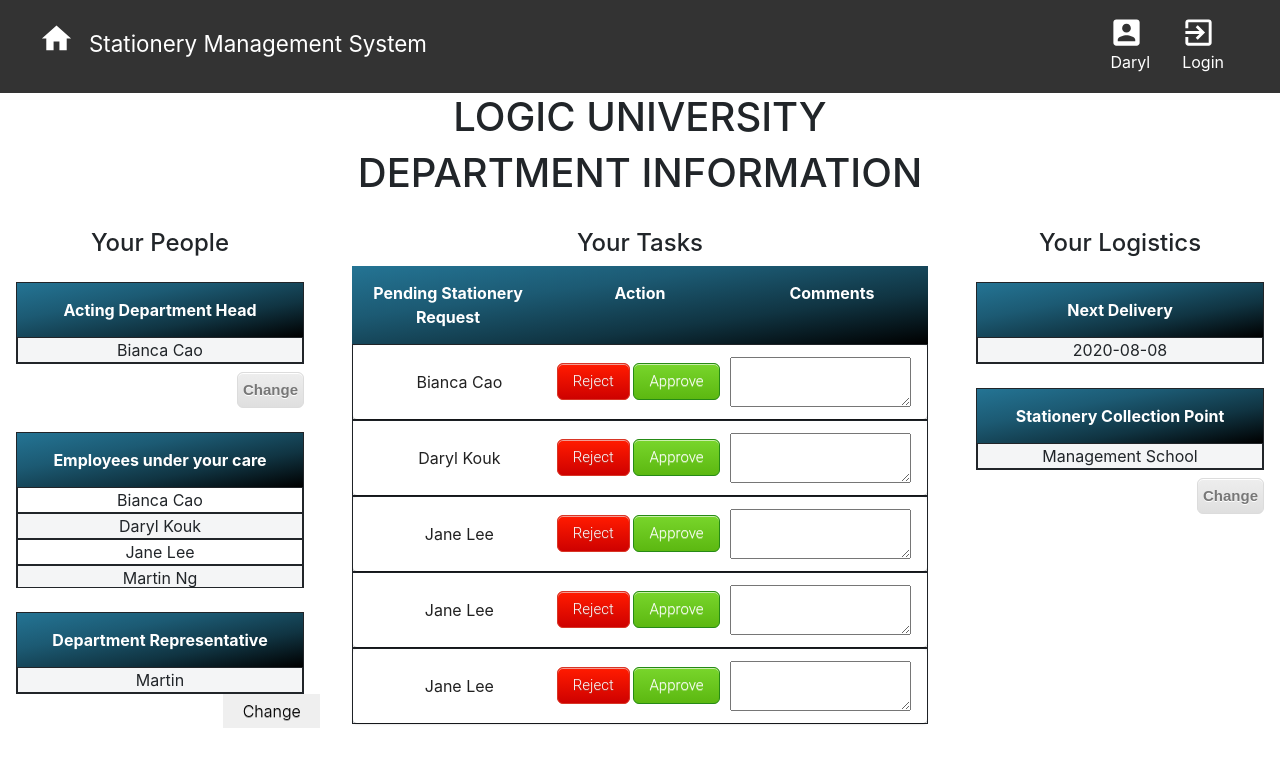
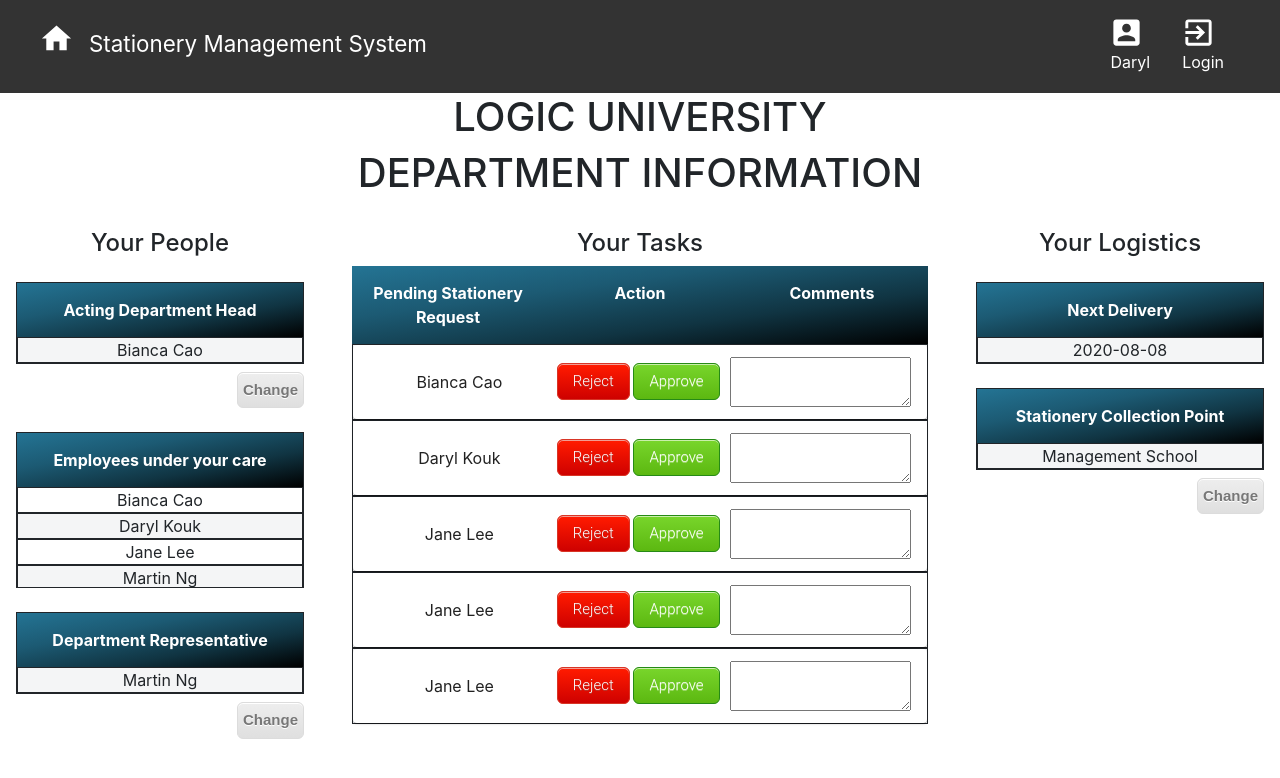
Before and after one commit to Martindreamz/Front-End-AD-Project, a React (Create React App) app: page /manager in a window 1280 px wide. Shown: the top 778 px of the page. Built offline with nearby package versions, Linux system fonts and the light colour scheme.

Commit message:
DepartmentHeadRep.js (Completed)

```diff
--- a/src/Components/AssignCollectionPtPopup.js
+++ b/src/Components/AssignCollectionPtPopup.js
@@ -85,9 +85,6 @@ class AssignCollectionPtPopup extends Component {
                       <input
                         type="radio"
                         value={x.collectionPt}
-                        /*checked={
-                          x.collectionPt === this.state.currentCollectionPt
-                        }*/
                         name="CollectionPt"
                       />{" "}
                       <span>{x.collectionPt}</span>
--- a/src/Components/AssignHeadPopup.js
+++ b/src/Components/AssignHeadPopup.js
@@ -40,7 +40,7 @@ class AssignHeadPopup extends Component {
       this.setState({ delegate: "" });
       this.setState({ startDate: "" });
       this.setState({ endDate: "" });
-      this.props.handleSubmit("", "", "");
+      this.props.handleDelegateSubmit("", "", "");
       this.closeModal();
     }
   }
--- /dev/null
+++ b/src/Components/AssignRepPopup.js
@@ -0,0 +1,90 @@
+import React, { Component } from "react";
+import Popup from "reactjs-popup";
+import "./InventoryTable.css";
+
+class AssignRepPopup extends Component {
+  constructor(props) {
+    super(props);
+
+    this.state = {
+      rep: "",
+      open: false,
+    };
+
+    this.handleRepInput = this.handleRepInput.bind(this);
+    this.submit = this.submit.bind(this);
+    this.openModal = this.openModal.bind(this);
+    this.closeModal = this.closeModal.bind(this);
+  }
+
+  handleRepInput(event) {
+    this.setState({ rep: event.target.value });
+  }
+
+  submit() {
+    this.props.handleRepSubmit(this.state.rep);
+  }
+
+  openModal() {
+    console.log("Popup called!");
+
+    this.setState({ open: true });
+    this.setState({ rep: this.props.department.rep });
+  }
+
+  closeModal() {
+    this.setState({ open: false });
+  }
+
+  render() {
+    return (
+      <div>
+        <button className="manageButton" onClick={this.openModal}>
+          {this.props.department.rep === "" ? "Assign" : "Change"}{" "}
+        </button>
+        <Popup
+          open={this.state.open}
+          closeOnDocumentClick
+          onClose={this.closeModal}
+          modal
+        >
+          {(close) => (
+            <div className="popupDialog">
+              <a className="close" onClick={close}>
+                &times;
+              </a>
+              <div className="dialogHeader">
+                <h2>
+                  {this.props.department.rep === ""
+                    ? "Assign Representative"
+                    : "Current Representative"}{" "}
+                </h2>
+                <h4>{this.props.department.rep}</h4>
+              </div>
+              <br />
+              <div className="dialogContent">
+                <select
+                  className="select-css"
+                  value={this.state.rep}
+                  onChange={this.handleRepInput}
+                >
+                  {this.props.employee.map((x) => {
+                    return <option value={x.name}>{x.name}</option>;
+                  })}
+                </select>
+              </div>
+              <br />
+              <div className="popupButtons">
+                <button className="greenButton" onClick={this.submit}>
+                  Submit
+                </button>
+              </div>
+            </div>
+          )}
+        </Popup>
+      </div>
+    );
+  }
+}
+
+export default AssignRepPopup;
--- a/src/Components/DepartmentHeadRep.js
+++ b/src/Components/DepartmentHeadRep.js
@@ -1,4 +1,5 @@
 import React, { Component } from "react";
+import AssignRepPopup from "../Components/AssignRepPopup";
 import "./InventoryTable.css";
 
 class DepartmentHeadDelegate extends Component {
@@ -12,18 +13,27 @@ class DepartmentHeadDelegate extends Component {
   }
 
   render() {
-
     return (
       <div>
         <div>
-                <table className="componentTable" >
-                    <tr className="tableHeader"><th> Department Representative</th></tr>
-                    <tr className="tableRow"><td> { this.props.rep}</td></tr>
+          <table className="componentTable">
+            <tr className="tableHeader">
+              <th> Department Representative</th>
+            </tr>
+            <tr className="tableRow">
+              <td> {this.props.department.rep}</td>
+            </tr>
           </table>
-                </div><div align="right">
-                    <button > {this.props.rep === "" ? "Assign" : "Change"}</button>
         </div>
-            </div>)
+        <div align="right">
+          <AssignRepPopup
+            department={this.props.department}
+            employee={this.props.employee}
+            handleRepSubmit={this.props.handleRepSubmit.bind(this)}
+          />
+        </div>
+      </div>
+    );
   }
 }
 export default DepartmentHeadDelegate;
--- a/src/Containers/ManageDepartment.js
+++ b/src/Containers/ManageDepartment.js
@@ -70,7 +70,7 @@ class ManageDepartment extends Component {
 
       department: {
         name: "hello",
-        rep: "Martin",
+        rep: "Martin Ng",
         delegate: "Bianca Cao",
         DelgtStartDate: "2020-06-13",
         DelgtEndDate: "2020-07-31",
@@ -89,6 +89,7 @@ class ManageDepartment extends Component {
     };
 
     this.handleDelegateSubmit = this.handleDelegateSubmit.bind(this);
+    this.handleRepSubmit = this.handleRepSubmit.bind(this);
     this.handleCollectionSubmit = this.handleCollectionSubmit.bind(this);
   }
 
@@ -105,9 +106,19 @@ class ManageDepartment extends Component {
     );
   }
 
+  handleRepSubmit(selectedRep) {
+    this.setState(
+      Object.assign(this.state.department, {
+        rep: selectedRep,
+      }),
+      () => {
+        console.log(this.state);
+      }
+    );
+  }
+
   handleCollectionSubmit(selectedCollectionPt) {
     let updatedCollectionId = null;
-    alert("You selected" + selectedCollectionPt);
     this.state.collectionInfo.map((x) => {
       if (x.collectionPt === selectedCollectionPt) {
         console.log("Found it! " + x.collectionPt);
@@ -145,7 +156,11 @@ class ManageDepartment extends Component {
             <DepartmentHeadEmployee employee={this.state.employee} />
           </div>
           <div>
-            <DepartmentHeadRep rep={this.state.department.rep} />
+            <DepartmentHeadRep
+              department={this.state.department}
+              employee={this.state.employee}
+              handleRepSubmit={this.handleRepSubmit.bind(this)}
+            />
           </div>
         </div>
         <div className="middlepane">
```
Lines whose indentation alone changed are shown as unchanged.
